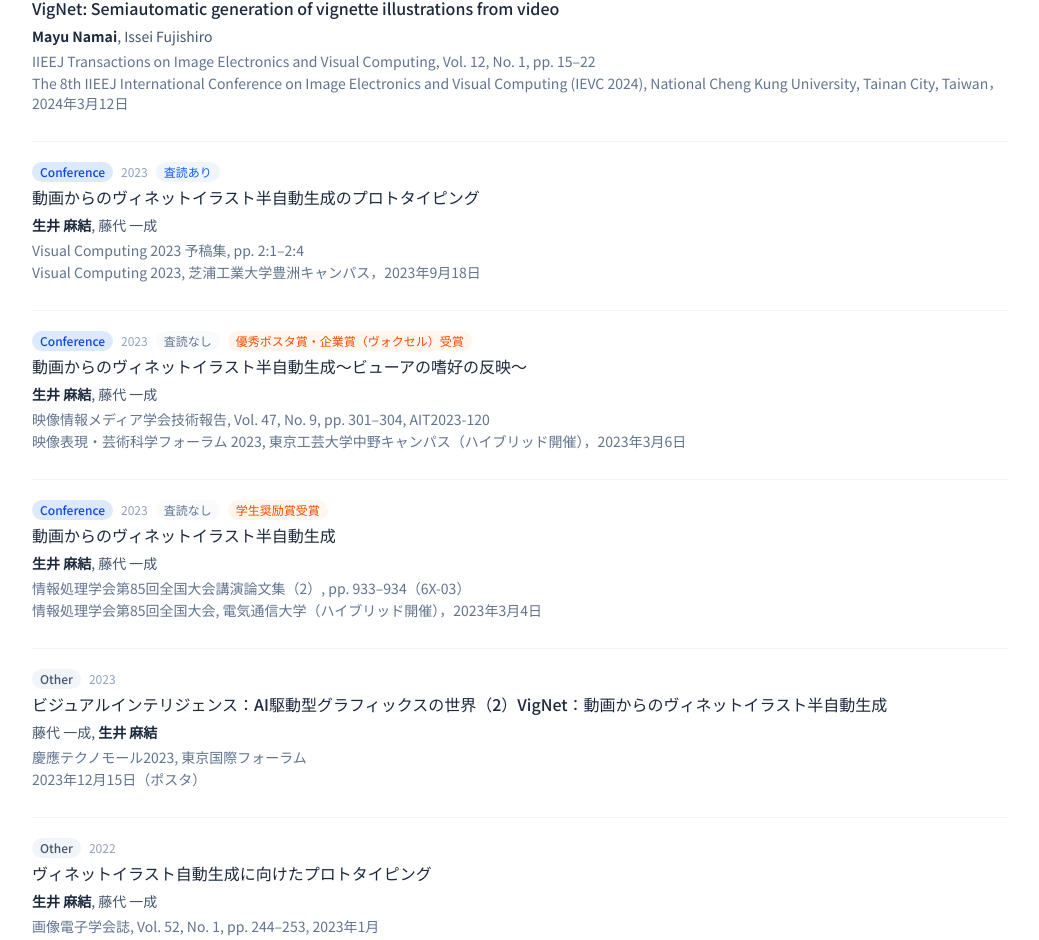
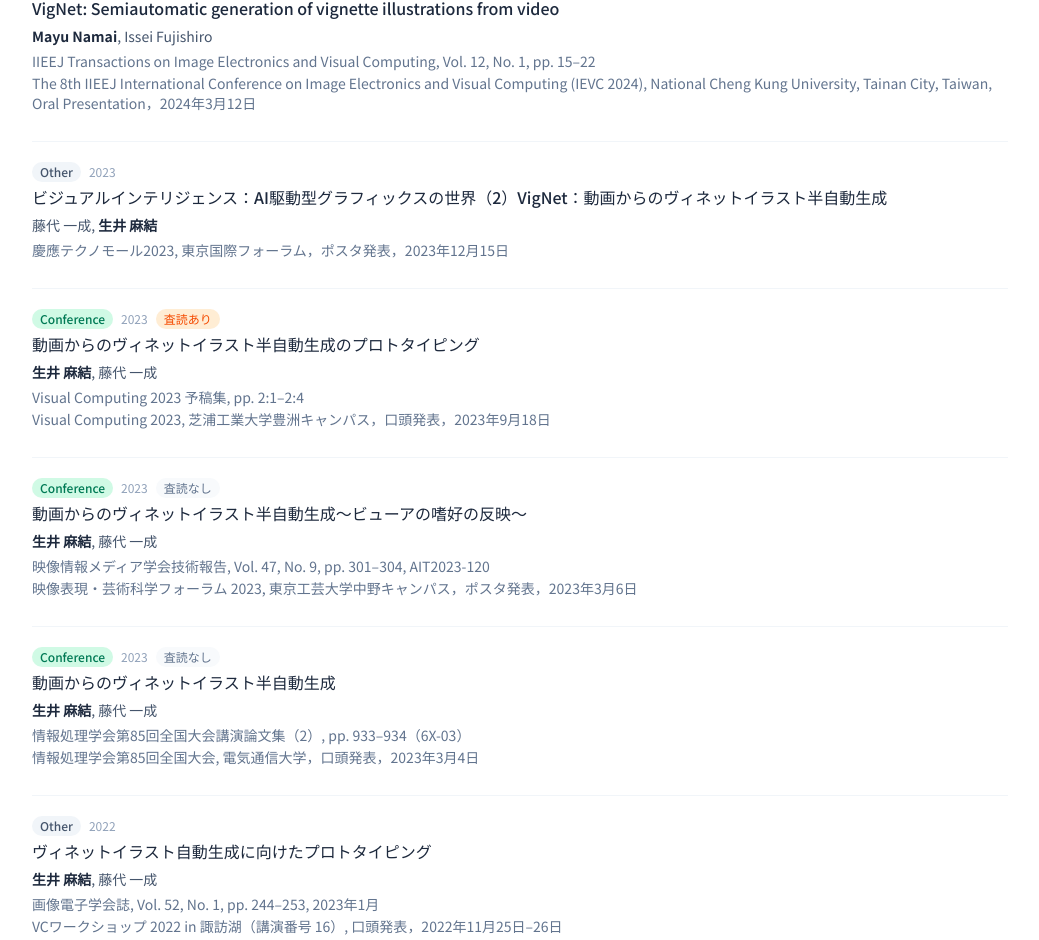
Before and after one commit to mayu-namai/mayu-page, a Next.js app: page / in a window 1280 px wide. Shown: the part 1354-2294 px from the top of the page, without its empty margins (120-1159 px from the left). Built offline with nearby package versions, Linux system fonts and the light colour scheme.

Commit message:
Update badge colors and inline date with conference
- Journal: purple, Conference: green, 査読あり: orange, to appear: yellow
- Inline date appended to conference/venue line
- Add oral/poster presentation info to conference fields

Co-Authored-By: Claude Sonnet 4.6 <noreply@anthropic.com>

```diff
--- a/components/PublicationsSection.tsx
+++ b/components/PublicationsSection.tsx
@@ -1,14 +1,14 @@
 import { publications, Publication } from "@/lib/data";
 
 const typeBadge: Record<Publication["type"], { label: string; color: string }> = {
-  journal:    { label: "Journal",    color: "bg-emerald-100 text-emerald-700" },
-  conference: { label: "Conference", color: "bg-blue-100 text-blue-700" },
-  workshop:   { label: "Conference", color: "bg-blue-100 text-blue-700" },
+  journal:    { label: "Journal",    color: "bg-purple-100 text-purple-700" },
+  conference: { label: "Conference", color: "bg-emerald-100 text-emerald-700" },
+  workshop:   { label: "Conference", color: "bg-emerald-100 text-emerald-700" },
   other:      { label: "Other",      color: "bg-slate-100 text-slate-600" },
 };
 
 const reviewBadge: Partial<Record<Publication["type"], { label: string; color: string }>> = {
-  conference: { label: "査読あり", color: "bg-blue-50 text-blue-600" },
+  conference: { label: "査読あり", color: "bg-orange-100 text-orange-600" },
   workshop:   { label: "査読なし", color: "bg-slate-50 text-slate-500" },
 };
 
@@ -50,7 +50,11 @@ function PublicationCard({ pub }: { pub: Publication }) {
           )}
           {/* 4. 受賞など */}
           {pub.note && (
-            <span className="text-xs font-medium text-orange-600 bg-orange-50 px-2 py-0.5 rounded-full">
+            <span className={`text-xs font-medium px-2 py-0.5 rounded-full ${
+              pub.note === "to appear"
+                ? "bg-yellow-100 text-yellow-700"
+                : "bg-orange-100 text-orange-600"
+            }`}>
               {pub.note}
             </span>
           )}
@@ -62,14 +66,13 @@ function PublicationCard({ pub }: { pub: Publication }) {
           <AuthorList authors={pub.authors} />
         </p>
         <div className="space-y-0.5">
-          <p className="text-sm text-slate-500">{pub.venue}</p>
+          <p className="text-sm text-slate-500">
+            {pub.venue}{!pub.conference && pub.date && `，${pub.date}`}
+          </p>
           {pub.conference && (
             <p className="text-sm text-slate-500">
               {pub.conference}{pub.date && `，${pub.date}`}
             </p>
-          )}
-          {!pub.conference && pub.date && (
-            <p className="text-sm text-slate-500">{pub.date}</p>
           )}
         </div>
         <div className="flex gap-3 mt-2">
--- a/lib/data.ts
+++ b/lib/data.ts
@@ -47,17 +47,26 @@ export const publications: Publication[] = [
     title: "VigNet: Semiautomatic generation of vignette illustrations from video",
     authors: ["Mayu Namai", "Issei Fujishiro"],
     venue: "IIEEJ Transactions on Image Electronics and Visual Computing, Vol. 12, No. 1, pp. 15–22",
-    conference: "The 8th IIEEJ International Conference on Image Electronics and Visual Computing (IEVC 2024), National Cheng Kung University, Tainan City, Taiwan",
+    conference: "The 8th IIEEJ International Conference on Image Electronics and Visual Computing (IEVC 2024), National Cheng Kung University, Tainan City, Taiwan, Oral Presentation",
     date: "2024年3月12日",
     year: 2024,
     type: "journal",
+  },
+  // ── その他 ──────────────────────────────────
+  {
+    title: "ビジュアルインテリジェンス：AI駆動型グラフィックスの世界（2）VigNet：動画からのヴィネットイラスト半自動生成",
+    authors: ["藤代 一成", "生井 麻結"],
+    venue: "慶應テクノモール2023, 東京国際フォーラム，ポスタ発表",
+    date: "2023年12月15日",
+    year: 2023,
+    type: "other",
   },
   // ── 発表（査読あり）─────────────────────────
   {
     title: "動画からのヴィネットイラスト半自動生成のプロトタイピング",
     authors: ["生井 麻結", "藤代 一成"],
     venue: "Visual Computing 2023 予稿集, pp. 2:1–2:4",
-    conference: "Visual Computing 2023, 芝浦工業大学豊洲キャンパス",
+    conference: "Visual Computing 2023, 芝浦工業大学豊洲キャンパス，口頭発表",
     date: "2023年9月18日",
     year: 2023,
     type: "conference",
@@ -67,38 +76,28 @@ export const publications: Publication[] = [
     title: "動画からのヴィネットイラスト半自動生成～ビューアの嗜好の反映～",
     authors: ["生井 麻結", "藤代 一成"],
     venue: "映像情報メディア学会技術報告, Vol. 47, No. 9, pp. 301–304, AIT2023-120",
-    conference: "映像表現・芸術科学フォーラム 2023, 東京工芸大学中野キャンパス（ハイブリッド開催）",
+    conference: "映像表現・芸術科学フォーラム 2023, 東京工芸大学中野キャンパス，ポスタ発表",
     date: "2023年3月6日",
     year: 2023,
     type: "workshop",
-    note: "優秀ポスタ賞・企業賞（ヴォクセル）受賞",
   },
   {
     title: "動画からのヴィネットイラスト半自動生成",
     authors: ["生井 麻結", "藤代 一成"],
     venue: "情報処理学会第85回全国大会講演論文集（2）, pp. 933–934（6X-03）",
-    conference: "情報処理学会第85回全国大会, 電気通信大学（ハイブリッド開催）",
+    conference: "情報処理学会第85回全国大会, 電気通信大学，口頭発表",
     date: "2023年3月4日",
     year: 2023,
     type: "workshop",
-    note: "学生奨励賞受賞",
   },
+  // ── その他 ──────────────────────────────────
   {
     title: "ヴィネットイラスト自動生成に向けたプロトタイピング",
     authors: ["生井 麻結", "藤代 一成"],
     venue: "画像電子学会誌, Vol. 52, No. 1, pp. 244–253, 2023年1月",
-    conference: "VCワークショップ 2022 in 諏訪湖（講演番号 16）",
+    conference: "VCワークショップ 2022 in 諏訪湖（講演番号 16）, 口頭発表",
     date: "2022年11月25日–26日",
     year: 2022,
-    type: "other",
-  },
-  // ── その他 ──────────────────────────────────
-  {
-    title: "ビジュアルインテリジェンス：AI駆動型グラフィックスの世界（2）VigNet：動画からのヴィネットイラスト半自動生成",
-    authors: ["藤代 一成", "生井 麻結"],
-    venue: "慶應テクノモール2023, 東京国際フォーラム",
-    date: "2023年12月15日（ポスタ）",
-    year: 2023,
     type: "other",
   },
   {
```
